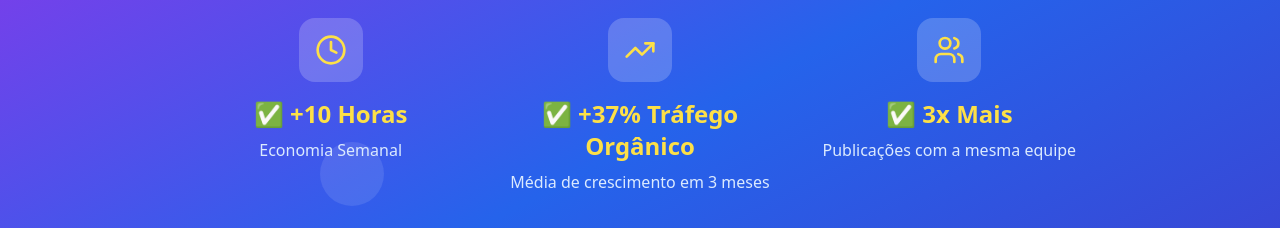
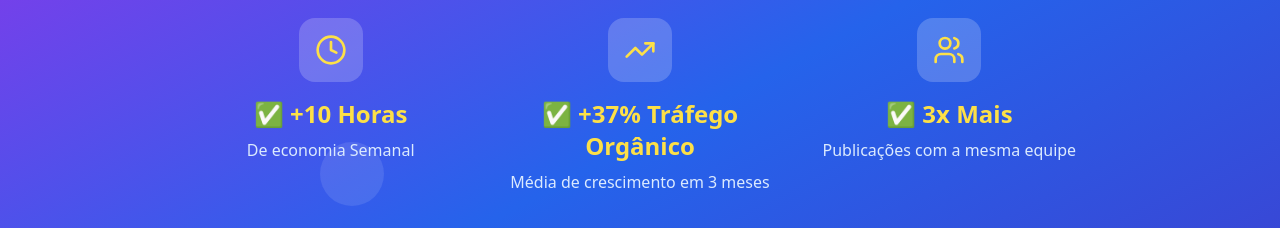
Before and after one commit to davitorres-dev/lp-hc, a React (Vite) app: page / in a window 1280 px wide. Shown: the part 4720-4948 px from the top of the page. Built offline with nearby package versions, Linux system fonts and the light colour scheme.

Commit message:
Code edited in Lovable Code Editor
Edited UI in Lovable

```diff
--- a/src/components/CTASection.tsx
+++ b/src/components/CTASection.tsx
@@ -6,7 +6,7 @@ const stats = [
   {
     icon: Clock,
     stat: "+10 Horas",
-    description: "Economia Semanal"
+    description: "De economia Semanal"
   },
   {
     icon: TrendingUp,
```
